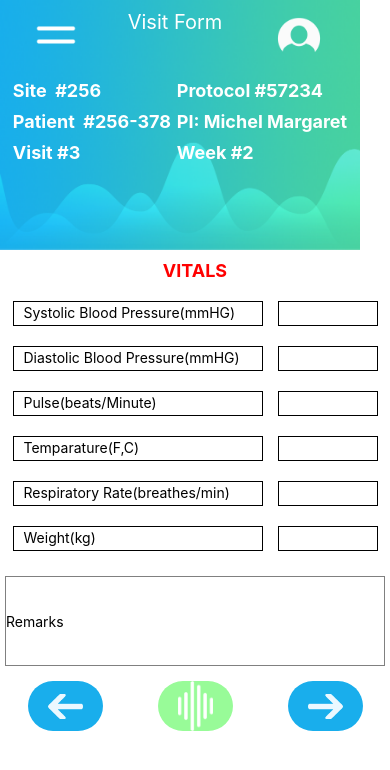
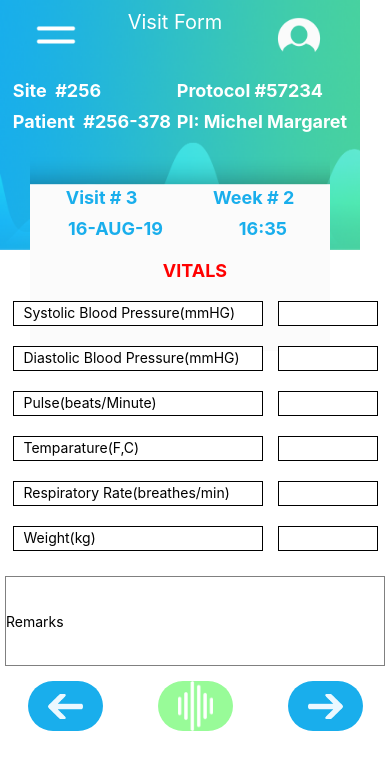
Before and after one commit to ravikirany711/Trier, a React Native app: screen / in a window 390 px wide. Shown: the top 770 px of the page. Built offline with nearby package versions, Linux system fonts and the light colour scheme; no server answers.

Commit message:
polygon added

```diff
--- a/src/components/Footer.js
+++ b/src/components/Footer.js
@@ -6,7 +6,7 @@ class Footer extends React.Component {
     constructor(props){
         super(props)
         this.state={
-            wbc:'#98fb98'
+            wbc:'#98fb98' //voice input background
         }
     }
 
--- a/src/components/Header.js
+++ b/src/components/Header.js
@@ -4,7 +4,7 @@ import {Text,View,Image,ImageBackground} from 'react-native'
 class Header extends React.Component{
     render(){
         return(
-            <View>
+            <View >
 
 
             <ImageBackground source={require('../assests/Images/BG_Gradient_Waves.png')}  style={{height:250,width:360}}>
@@ -20,7 +20,7 @@ class Header extends React.Component{
                    <View >
                    <Text style={{fontSize:18,color:'white',fontWeight:'bold',marginBottom:10}}>Site  #256</Text>
                    <Text style={{fontSize:18,color:'white',fontWeight:'bold',marginBottom:10}}>Patient  #256-378</Text>
-                   <Text style={{fontSize:18,color:'white',fontWeight:'bold'}}>Visit #3</Text>
+
 
 
                    </View>
@@ -29,12 +29,44 @@ class Header extends React.Component{
 
                    <Text style={{fontSize:18,color:'white',fontWeight:'bold',marginBottom:10}}>Protocol #57234</Text>
                     <Text style={{fontSize:18,color:'white',fontWeight:'bold',marginBottom:10}}>PI: Michel Margaret</Text>
-                    <Text style={{fontSize:18,color:'white',fontWeight:'bold'}}>Week #2</Text>
 
                     </View>
 
 
                   </View>
+
+{/********************************polygon View goes here*********************************************************************/}
+                  <View style={{marginTop:5}}>
+
+                  <ImageBackground source={require('../assests/Images/white-base.png')}  style={{width:300,alignSelf:'center'}}>
+                      <View style={{paddingTop:30,flexDirection:'row',justifyContent:'space-around'}}>
+                      <Text style={{fontSize:18,color:'#19AEEC',fontWeight:'bold',marginBottom:10}}>Visit # 3 </Text>
+                      {/* <Text style={{color:'#19AEEC'}}>|</Text> */}
+                      <Text style={{fontSize:18,color:'#19AEEC',fontWeight:'bold'}}>Week # 2</Text>
+
+
+                      </View>
+                      <View style={{flexDirection:'row',justifyContent:'space-around'}}>
+                      <Text style={{fontSize:18,color:'#19AEEC',fontWeight:'bold'}}>16-AUG-19</Text>
+                      <Text style={{fontSize:18,marginRight:5,color:'#19AEEC',fontWeight:'bold'}}>16:35</Text>
+
+
+
+                      </View>
+
+
+
+                  </ImageBackground>
+
+                  </View>
+
+
+
+
+
+
+
+                  {/* polygon View ends here */}
 
 
 
--- a/src/screens/MainScreen.js
+++ b/src/screens/MainScreen.js
@@ -1,5 +1,5 @@
 import React from 'react'
-import {ScrollView} from 'react-native'
+import {ScrollView,View} from 'react-native'
 import Header from '../components/Header'
 import Vitals from '../components/Vitals'
 import Remarks from '../components/Remarks'
@@ -8,16 +8,21 @@ import Footer from '../components/Footer'
 class MainScreen extends React.Component{
     render(){
         return(
+            <View>
             <ScrollView>
 
                 <Header/>
                 <Vitals/>
                 <Remarks/>
+
+                </ScrollView>
+
                 <Footer/>
+                </View>
 
 
 
-            </ScrollView>
+
 
 
 
```
